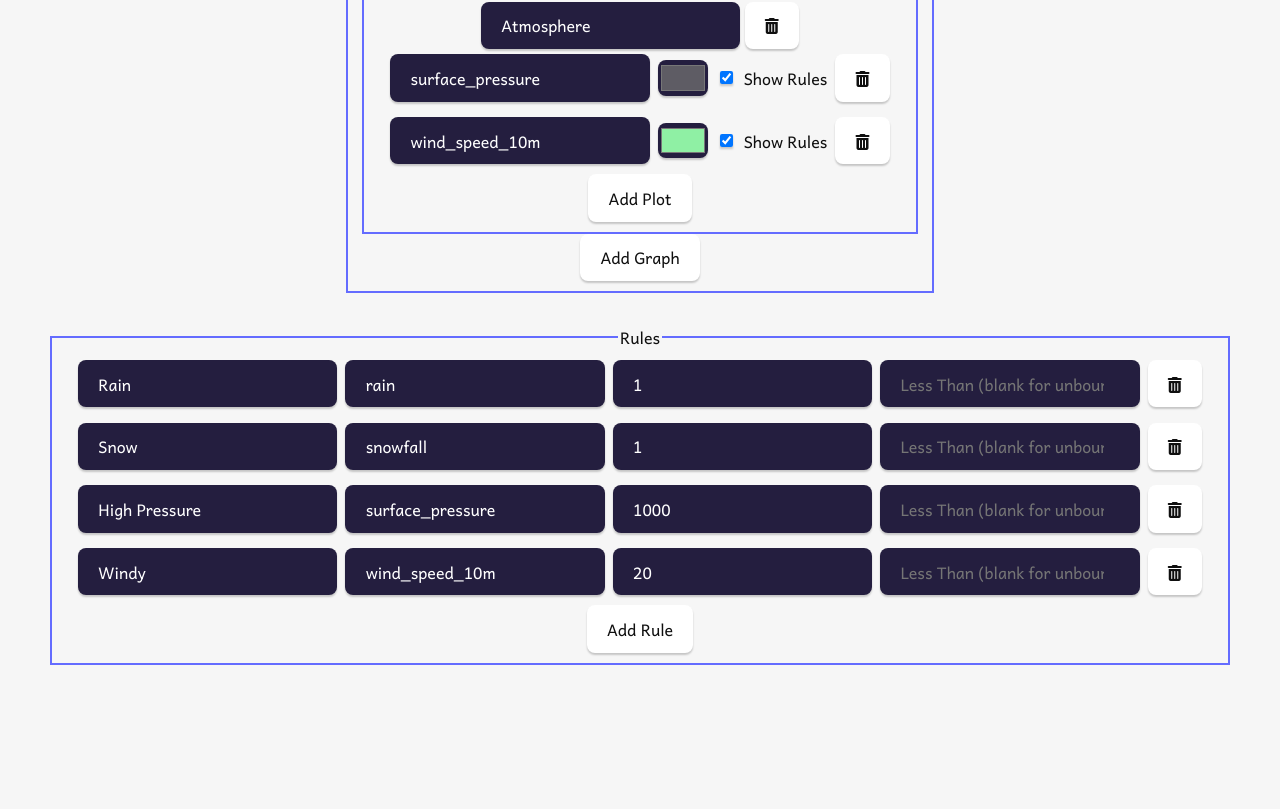
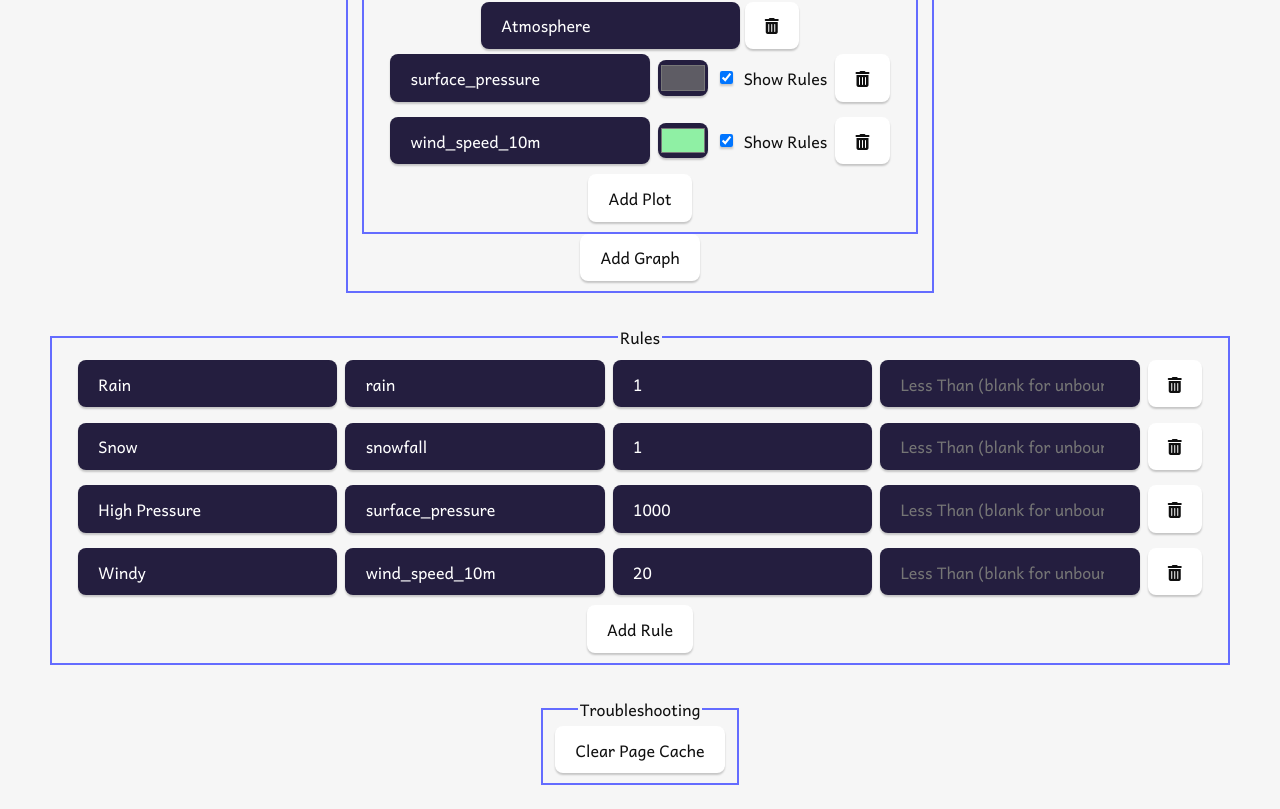
Before and after one commit to asampley/kairometer, a SvelteKit app: page /settings in a window 1280 px wide. Shown: the part 1012-1821 px from the top of the page. Before the commit the page ends 1701 px from the top, so only its background shows below. Built offline with nearby package versions, Linux system fonts and the light colour scheme; a web font is replaced by a local one.

Commit message:
Add ability to clear cache to help troubleshoot

```diff
--- a/src/routes/settings/+page.svelte
+++ b/src/routes/settings/+page.svelte
@@ -54,6 +54,13 @@
 	function remove_plot(graph: GraphSettings, i: number) {
 		graph.plots.splice(i, 1);
 		save_graph_settings();
+	}
+
+	async function clear_page_cache() {
+		for (const key of await caches.keys()) {
+			await caches.delete(key);
+		}
+		console.log("Page cache cleared");
 	}
 </script>
 
@@ -134,4 +141,10 @@
 			<input type="button" value="Add Rule" onclick={() => add_rule("")}>
 		</fieldset>
 	</form>
+	<form>
+		<fieldset>
+			<legend>Troubleshooting</legend>
+			<input type="button" class="destructive" value="Clear Page Cache" onclick={clear_page_cache}>
+		</fieldset>
+	</form>
 </main>
--- a/static/css/index.css
+++ b/static/css/index.css
@@ -110,7 +110,8 @@ input[type=color] {
 	padding: 0;
 }
 
-input[value="\00f1f8"] {
+input[value="\00f1f8"],
+.destructive {
 	color: deeppink;
 }
 
```
